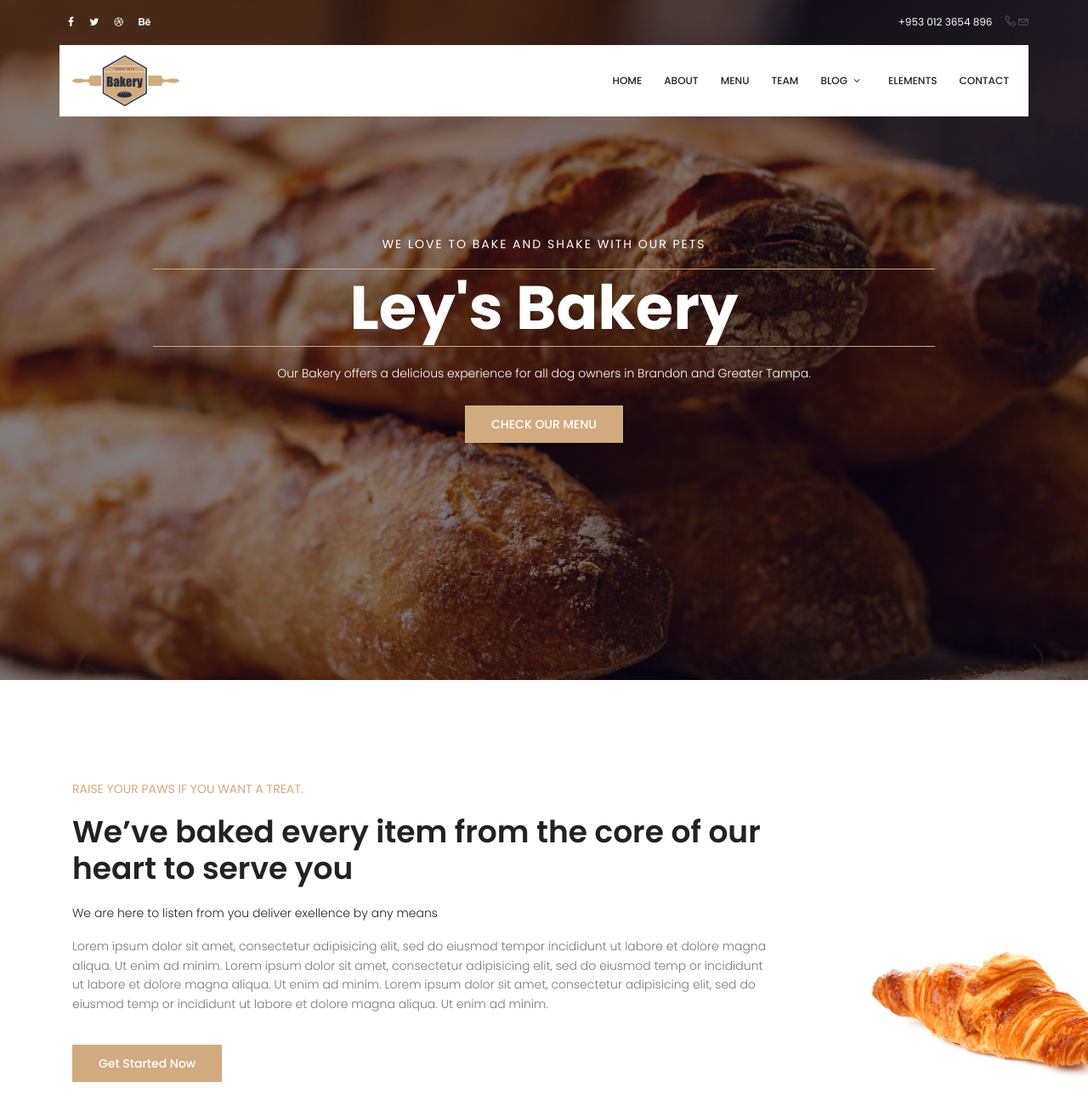
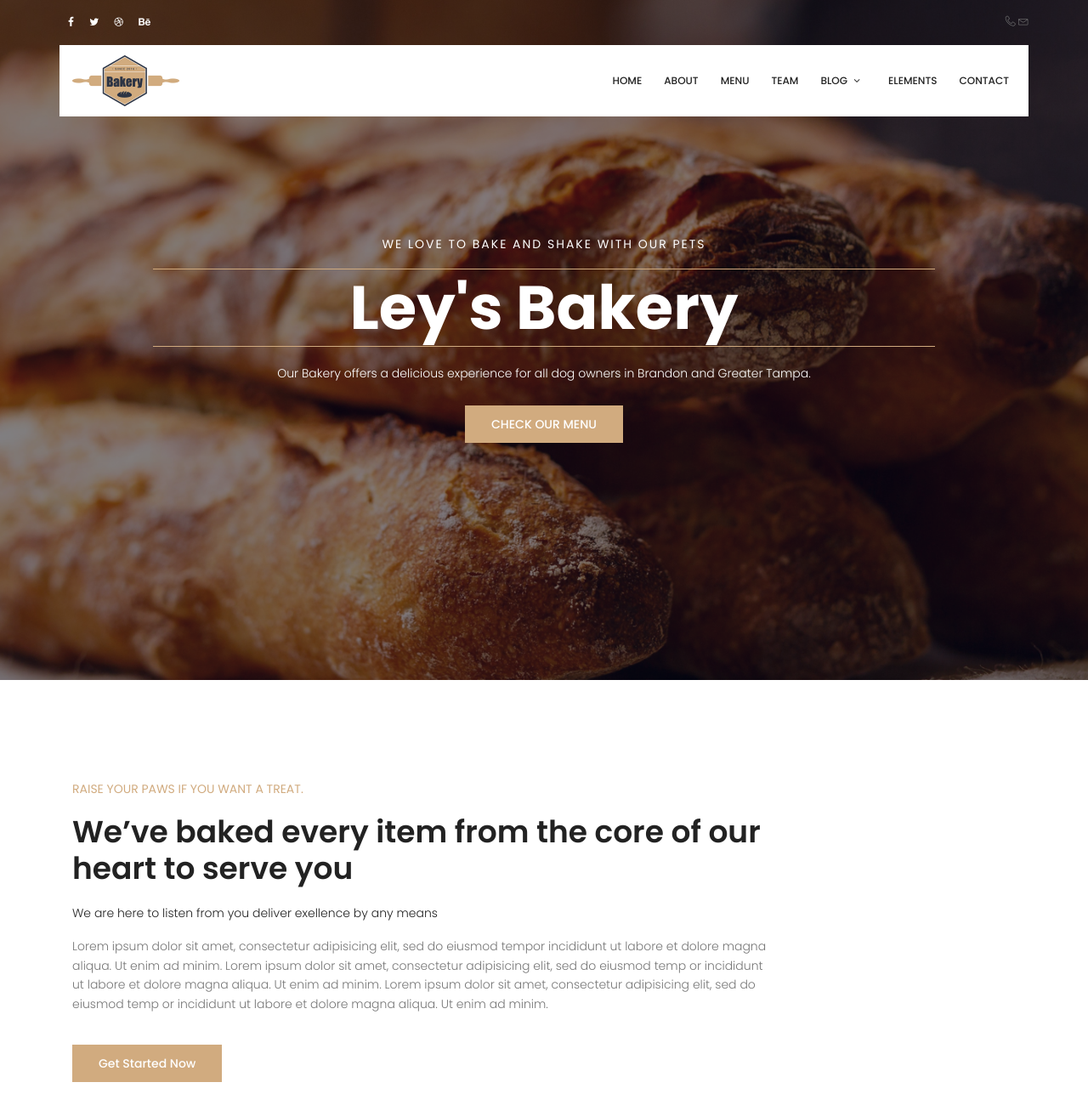
Before and after one commit to WafixChehab/Ley-s-Bakery, a plain HTML site: page index.html in a window 1280 px wide. Shown: the top 1300 px of the page at 85% size. Drawn offline with nearby package versions, Linux system fonts and the light colour scheme; some packages are replaced by stand-ins of ours.

Commit message:
Update index.html

```diff
--- a/index.html
+++ b/index.html
@@ -44,7 +44,7 @@
 							</div>
 				  			</div>
 				  			<div class="col-lg-6 col-sm-6 col-8 header-top-right no-padding">
-								<a class="btns" href="tel:+953 012 3654 896">+953 012 3654 896</a>
+							<!--	<a class="btns" href="tel:+953 012 3654 896">+953 012 3654 896</a>  -->
 				  			<!--	<a class="btns" href="mailto:support@colorlib.com">support@colorlib.com</a>		 -->
 				  			<!--	<a class="icons" href="tel:+953 012 3654 896"> -->
 				  					<span class="lnr lnr-phone-handset"></span>
@@ -125,7 +125,7 @@
 						</div>
 					</div>
 				</div>
-				<img class="about-img" src="img/about-img.png" alt="">
+			<!--	<img class="about-img" src="img/about-img.png" alt=""> -->
 			</section>
 			<!-- End home-about Area -->
 
```
